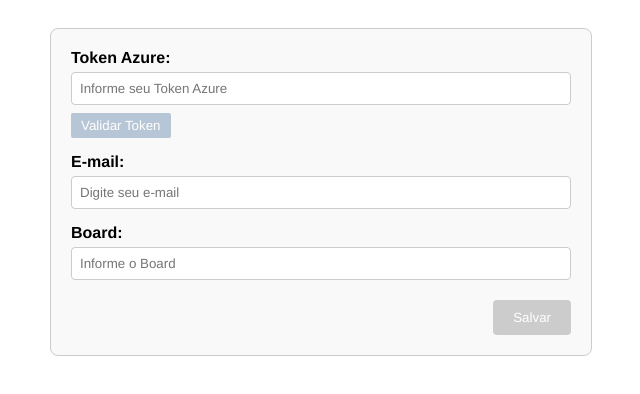
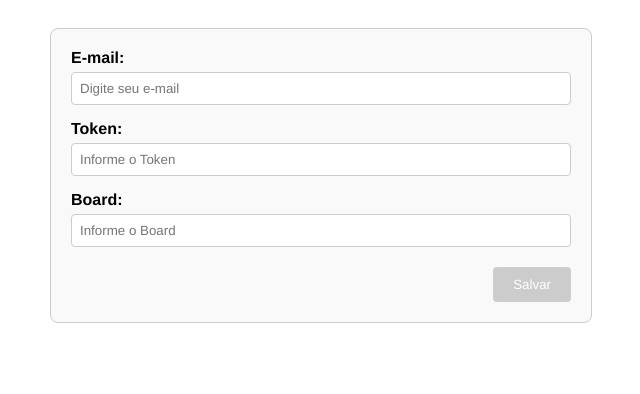
Before and after one commit to DiegoHahn/ADOFront, an Angular app: page /personal-data in a window 1280 px wide. Shown: the top 394 px of the page, without its empty margins (319-959 px from the left). Built offline with nearby package versions, Linux system fonts and the light colour scheme.

Commit message:
movendo cadastro de usuario pro back

```diff
--- a/src/app/components/activity-form/activity-form.component.ts
+++ b/src/app/components/activity-form/activity-form.component.ts
@@ -55,7 +55,7 @@ export class ActivityFormComponent implements OnInit {
   private loadUserInformation() {
     const userInformation = this.getUserInformationFromStorage();
     if (userInformation) {
-      this.form.get('board')?.setValue(userInformation.board);
+      this.form.get('board')?.setValue(userInformation.board); //TODO: pegar do banco de dados ao invez do localStorage
       this.form.get('userId')?.setValue(userInformation.userId);
     }
     if (!this.form.get('board')?.value) {
@@ -92,7 +92,7 @@ export class ActivityFormComponent implements OnInit {
         }
       }),
       catchError((error: HttpErrorResponse) => {
-        console.error('Error fetching work items:', error);
+        console.error('Erro ao buscar dados:', error);
         return of([]);
       })
     ).subscribe();
--- a/src/app/components/personal-data.service.ts
+++ b/src/app/components/personal-data.service.ts
@@ -1,6 +1,6 @@
 import { Injectable } from '@angular/core';
 import { HttpClient } from '@angular/common/http';
-import { catchError, map, Observable, of } from 'rxjs';
+import { catchError, map, Observable, of, tap } from 'rxjs';
 import { UserInformation } from './user-information';
 
 @Injectable({
@@ -11,38 +11,19 @@ export class PersonalDataService {
 
   constructor(private http: HttpClient) { }
 
-  getAzureUserIDByEmail(email: string): Observable<string> {
-    const body = { email: email };
-    return this.http.post(`${this.apiUrl}/azureUserID`, body, { responseType: 'text' })
-      .pipe(
-        map(response => {
-          try {
-            const jsonResponse = JSON.parse(response);
-            return jsonResponse.azureUserID;
-          } catch (error) {
-            return response;
-          }
-        })
-      );
+  saveUserInfo(userInformation: UserInformation): Observable<any> {
+    return this.http.post(`${this.apiUrl}/saveOrUpdate`, userInformation, { responseType: 'text' }).pipe(
+      tap(response => {
+        console.log('Resposta do servidor:', response);
+      }),
+      catchError(error => {
+        console.error('Erro ao salvar ou atualizar dados:', error);
+        return of(null);
+      })
+    );
   }
-
-  //vai servir apenas como um update pro board
-  saveUserInfo(userInformation: UserInformation): Observable<UserInformation> {
-    return this.http.post<UserInformation>(this.apiUrl, userInformation);
-  }
-
   getUserInformation(email: string): Observable<UserInformation> {
     const body = { email: email };
     return this.http.post<UserInformation>(`${this.apiUrl}/details`, body);
   }
-
-  validateAzureToken(email: string, azureToken: string): Observable<any> {
-    const body = { email, token: azureToken };
-    return this.http.post(`${this.apiUrl}/azureUserID`, body).pipe(
-      catchError(error => {
-        console.error('Erro ao validar token:', error);
-        return of(null);
-      })
-    );
-  }
 }
--- a/src/app/components/personal-data/personal-data.component.html
+++ b/src/app/components/personal-data/personal-data.component.html
@@ -1,16 +1,5 @@
 <div class="container">
   <form [formGroup]="form" class="personal-data-form">
-
-    <div class="form-group">
-      <label for="azureToken">Token Azure:</label>
-      <div class="input-wrapper">
-        <input type="text" id="azureToken" formControlName="azureToken" placeholder="Informe seu Token Azure" (blur)="updateErrors('azureToken')">
-      </div>
-      <div *ngFor="let error of errors['azureToken']" class="error-message">{{ error }}</div>
-      <div class="search-button-container">
-        <button class="search-button" (click)="validateAzureToken()">Validar Token</button>
-      </div>
-    </div>
 
     <div class="form-group">
       <label for="email">E-mail:</label>
@@ -21,12 +10,24 @@
     </div>
 
     <div class="form-group">
+      <label for="token">Token:</label>
+      <div class="input-wrapper">
+        <input type="text" id="token" formControlName="token" placeholder="Informe o Token" (blur)="updateErrors('token')">
+      </div>
+      <div *ngFor="let error of errors['token']" class="error-message">{{ error }}</div>
+    </div>
+
+    <div class="form-group">
       <label for="board">Board:</label>
       <div class="input-wrapper">
         <input type="text" id="board" formControlName="board" placeholder="Informe o Board" (blur)="updateErrors('board')">
       </div>
       <div *ngFor="let error of errors['board']" class="error-message">{{ error }}</div>
     </div>
+
+    <div *ngIf="successMessage" class="success-message">{{ successMessage }}</div>
+    <div *ngIf="errorMessage" class="error-message">{{ errorMessage }}</div>
+
     <div class="save-button-container">
       <button (click)="onSubmit()" class="save-button" [disabled]="form.invalid">Salvar</button>
     </div>
--- a/src/app/components/personal-data/personal-data.component.ts
+++ b/src/app/components/personal-data/personal-data.component.ts
@@ -2,6 +2,7 @@ import { Component, OnInit } from '@angular/core';
 import { FormBuilder, FormGroup, Validators } from '@angular/forms';
 import { catchError, of, tap, debounceTime } from 'rxjs';
 import { PersonalDataService } from '../personal-data.service';
+import { Router } from '@angular/router';
 
 @Component({
   selector: 'app-personal-data',
@@ -10,14 +11,14 @@ import { PersonalDataService } from '../personal-data.service';
 })
 export class PersonalDataComponent implements OnInit {
   form!: FormGroup;
-  errors: { [key: string]: string[] } = {
-    email: [],
-    board: []
-  };
+  errors: { [key: string]: string[] } = { email: [], board: [] };
+  successMessage: string | null = null;
+  errorMessage: string | null = null;
 
   constructor(
     private formBuilder: FormBuilder,
     private personalDataService: PersonalDataService,
+    private router: Router,
   ) {}
 
   ngOnInit() {
@@ -25,7 +26,7 @@ export class PersonalDataComponent implements OnInit {
     this.form = this.formBuilder.group({
       email: [email || '', [Validators.required, Validators.email]],
       board: [''],
-      azureToken: ['']
+      token: ['']
     });
 
     Object.keys(this.form.controls).forEach(key => {
@@ -50,30 +51,19 @@ export class PersonalDataComponent implements OnInit {
     }
   }
 
-  validateAzureToken() {
-    const email = this.form.get('email')?.value;
-    const azureToken = this.form.get('azureToken')?.value;
-
-    this.personalDataService.validateAzureToken(email, azureToken).pipe(
-      tap(response => {
-        console.log('Token validado com sucesso:', response);
-      }),
-      catchError(error => {
-        console.error('Erro ao validar token:', error);
-        return of(null);
-      })
-    ).subscribe();
-  }
-
-  //vai servir apenas como um update pro board
   onSubmit() {
     if (this.form.valid) {
+      this.successMessage = null;
+      this.errorMessage = null;
+
       this.personalDataService.saveUserInfo(this.form.value).pipe(
         tap(() => {
-          console.log('OK');
+          this.router.navigate(['/activity-form']);
         }),
         catchError(error => {
           console.error('Erro ao salvar dados:', error);
+          this.successMessage = null;
+          this.errorMessage = error;
           return of(null);
         })
       ).subscribe();
```
